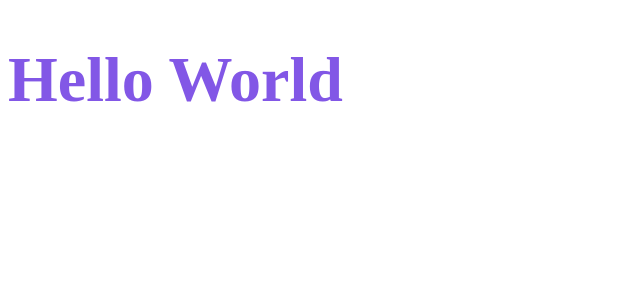
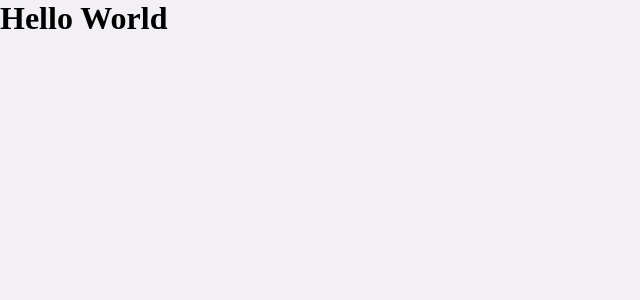
Before and after one commit to J-Breno/dtmoney, a React (Create React App) app: page / in a window 1280 px wide. Shown: the top 300 px of the page, without its empty margins (0-640 px from the left). Built offline with nearby package versions, Linux system fonts and the light colour scheme.

Commit message:
Criando estilos globais

```diff
--- a/public/index.html
+++ b/public/index.html
@@ -4,6 +4,7 @@
     <meta charset="UTF-8">
     <meta name="viewport" content="width=device-width, initial-scale=1.0">
     <title>dtmoney</title>
+    <link rel="shortcut icon" href="favicon.svg" type="image/svg">
 </head>
 <body>
     <noscript>You need to enable JavaScript to run this app.</noscript>
--- a/src/App.tsx
+++ b/src/App.tsx
@@ -1,14 +1,10 @@
-import styled from "styled-components";
-
-const Title = styled.h1`
-  font-size: 64px;
-  color: #8257e6;
-`
+import { GlobalStyle } from "./styles/global";
 
 export function App() {
   return (
     <div className="App">
-     <Title>Hello World</Title>
+     <h1>Hello World</h1>
+     <GlobalStyle />
     </div>
   );
 }
--- /dev/null
+++ b/src/styles/global.ts
@@ -0,0 +1,47 @@
+import { createGlobalStyle } from 'styled-components'
+
+export const GlobalStyle = createGlobalStyle`
+    :root {
+        --background: #f2f0f5;
+        --red: #e52e4d;
+        --blue: #5429cc;
+
+        --blue-light: #6933ff;
+
+        --text-title: #363f5f;
+        --text-body: #969cb3;
+
+        --shape: #ffffff;
+    }
+
+    * {
+        margin: 0;
+        padding: 0;
+        box-sizing: border-box;
+    }
+
+    html {
+        @media(max-width: 1080px) {
+            font-size: 93.75%; //15px
+        }
+
+        @media(max-width: 720px) {
+            font-size: 87.5%; //14px
+        }
+    }
+
+    body {
+        background: var(--background);
+        -webkit-font-smoothing: antialiased; //font mais nitidas
+
+    }
+
+    button {
+        cursor: pointer;
+    }
+
+    [disabled] {
+        opacity: 0.6;
+        cursor: not-allowed;
+    }
+`
```
Also changed, not shown: public/favicon.svg (added).
